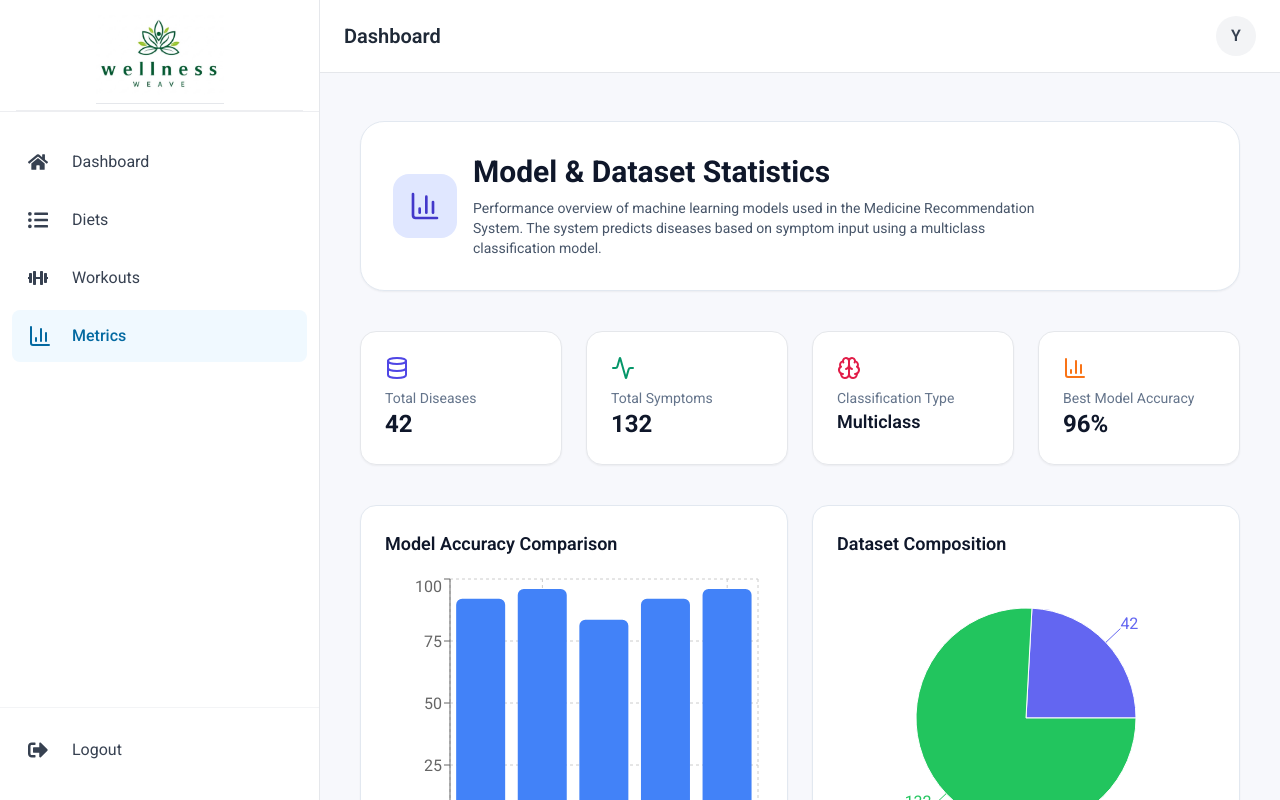
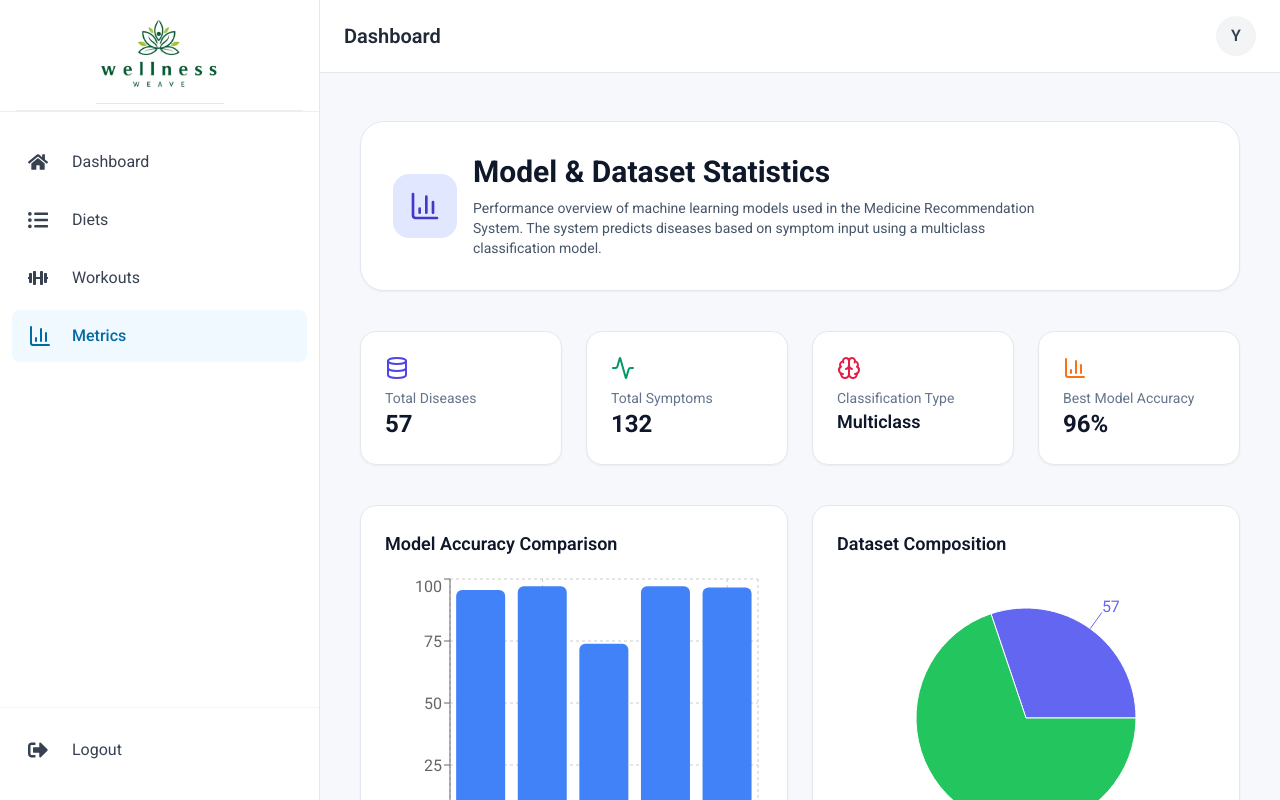
Before and after one commit to Yash-Bandal/Medicine-Recommendation-System, a React (Vite) app in the folder frontend/health-dashboard/: page /metrics in a window 1280 px wide. Built offline with nearby package versions, Linux system fonts and the light colour scheme.

Commit message:
Update Metrics.jsx

```diff
--- a/frontend/health-dashboard/src/pages/Metrics.jsx
+++ b/frontend/health-dashboard/src/pages/Metrics.jsx
@@ -19,26 +19,26 @@ import {
 } from "recharts";
 
 const modelAccuracy = [
-  { model: "SVC", accuracy: 92 },
-  { model: "RandomForest", accuracy: 96 },
-  { model: "GradientBoosting", accuracy: 83.6 },
-  { model: "KNN", accuracy: 92 },
-  { model: "MultinomialNB", accuracy: 96 },
+  { model: "SVC", accuracy: 95.6 },
+  { model: "RandomForest", accuracy: 97.1 },
+  { model: "GradientBoosting", accuracy: 73.9 },
+  { model: "KNN", accuracy: 97.1 },
+  { model: "MultinomialNB", accuracy: 96.56 },
 ];
 
 const datasetComposition = [
-  { name: "Diseases", value: 42 },
+  { name: "Diseases", value: 57 },
   { name: "Symptoms", value: 132 },
 ];
 
 const COLORS = ["#6366f1", "#22c55e"];
 
 const modelDistribution = [
-  { name: "SVC", value: 92 },
-  { name: "RandomForest", value: 96 },
-  { name: "GradientBoosting", value: 83.6 },
-  { name: "KNN", value: 92 },
-  { name: "MultinomialNB", value: 96 },
+  { name: "SVC", value: 95.6 },
+  { name: "RandomForest", value: 97.1 },
+  { name: "GradientBoosting", value: 73.9 },
+  { name: "KNN", value: 97.1 },
+  { name: "MultinomialNB", value: 95.56 },
 ];
 
 const Statistics = () => {
@@ -73,7 +73,7 @@ const Statistics = () => {
         <div className="rounded-2xl border bg-white p-6 shadow-sm">
           <Database className="text-indigo-600 mb-2" />
           <p className="text-sm text-slate-500">Total Diseases</p>
-          <p className="text-2xl font-bold text-slate-900">42</p>
+          <p className="text-2xl font-bold text-slate-900">57</p>
         </div>
 
         <div className="rounded-2xl border bg-white p-6 shadow-sm">
@@ -199,7 +199,7 @@ const Statistics = () => {
           <li>• Random Forest and Multinomial Naive Bayes achieved the highest accuracy of 96%.</li>
           <li>• Support Vector Classifier and KNN both achieved 92% accuracy.</li>
           <li>• Gradient Boosting performed slightly lower at ~83.6%.</li>
-          <li>• The dataset contains 42 disease classes and 132 symptoms.</li>
+          <li>• The dataset contains 57 disease classes and 132 symptoms.</li>
           <li>• The system performs multiclass classification to predict diseases based on symptom combinations.</li>
         </ul>
 
```
